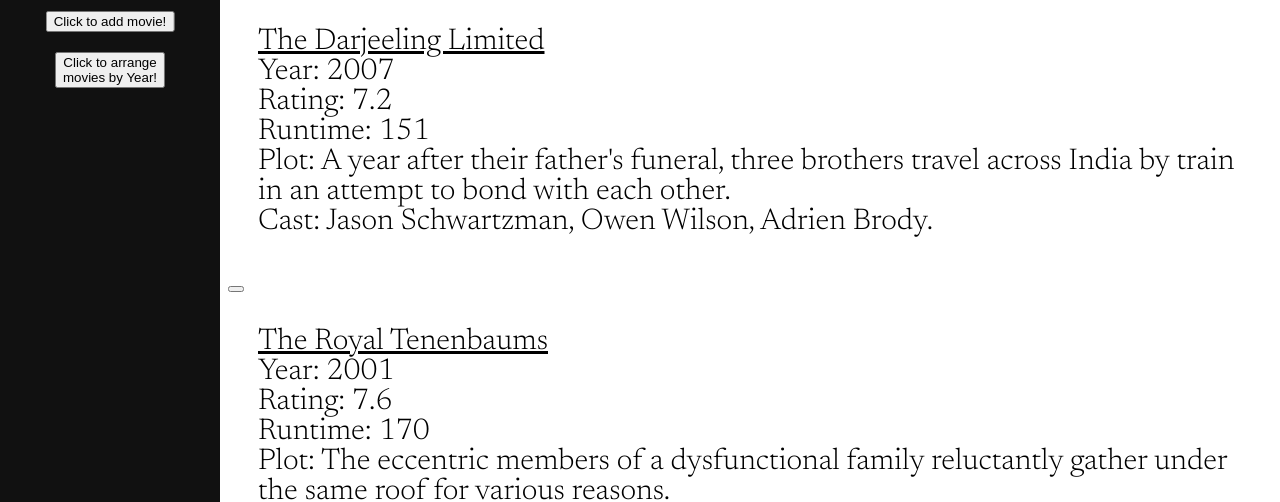
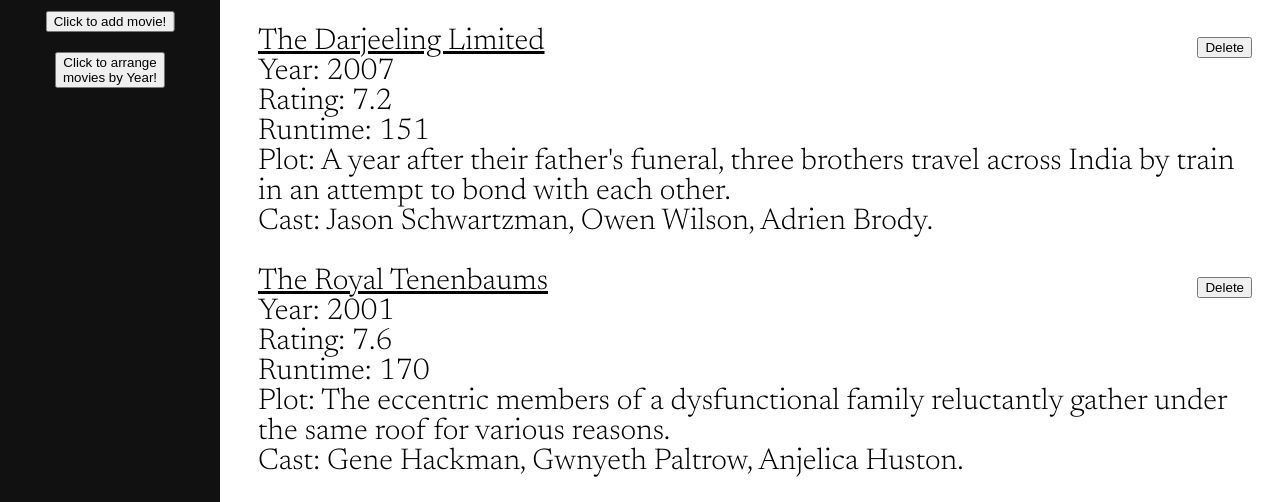
Before and after one commit to GeorgeKlemperer/3moviedata, a plain HTML site: page index.html in a window 1280 px wide. Shown: the part 311-813 px from the top of the page. Drawn offline with Linux system fonts and the light colour scheme.

Commit message:
Delete button now positioned correctly

```diff
--- a/my-scripts.js
+++ b/my-scripts.js
@@ -220,6 +220,8 @@ function moviecard(movieinfo) {
     p.innerHTML = cardtext;
 
     div.appendChild(p);
+
+    button.innerHTML = `Delete`
     div.appendChild(button);
 
     container_element.appendChild(div);
--- a/my-styles.css
+++ b/my-styles.css
@@ -119,8 +119,15 @@ html {
   word-wrap: break-word;
   background-color: white;
   text-align: left;
+  position: relative;
 }
 
 .flex-container p {
   margin: 30px;
 }
+
+.flex-container button {
+  position: absolute;
+  top: 10px;
+  right: 20px;
+}
```
